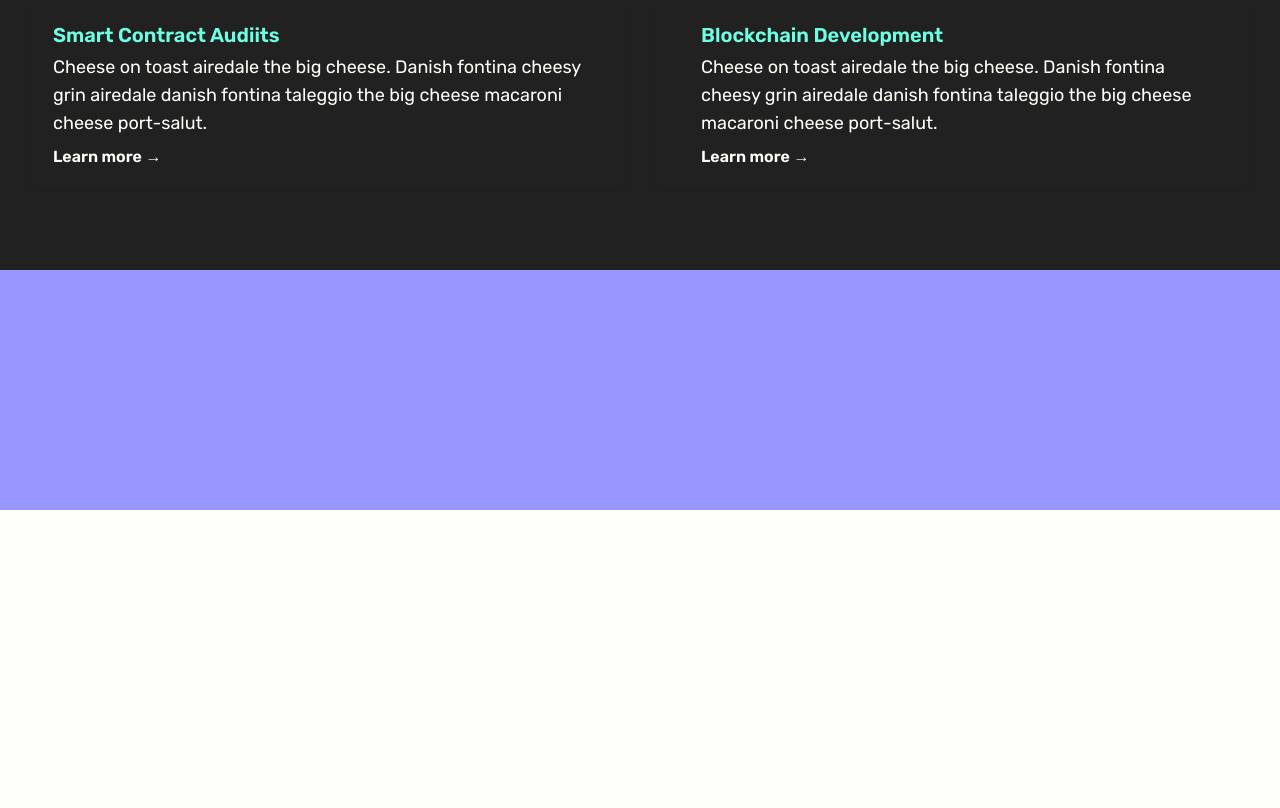
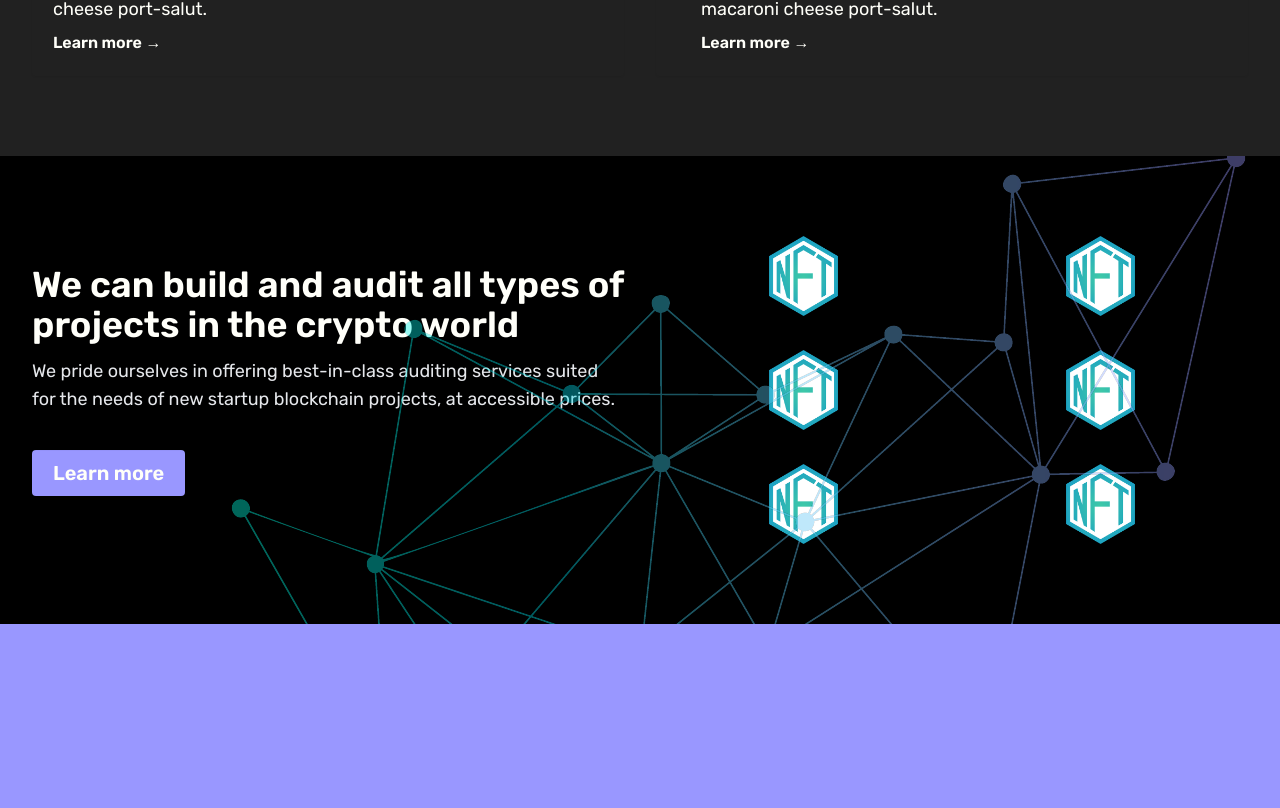
Before and after one commit to hack-a-chain/heckachain_website, a Next.js app: page / in a window 1280 px wide. Shown: the part 1452-2260 px from the top of the page. Built offline with nearby package versions, Linux system fonts and the light colour scheme.

Commit message:
products

```diff
--- a/pages/index.jsx
+++ b/pages/index.jsx
@@ -14,7 +14,7 @@ export default function Home() {
       <Hero />
       <TechChain />
       <Services />
-      {/* <Products /> */}
+      <Products />
       <Customers />
       {/* <Testimonials /> */}
       <Team />
--- a/src/components/Customers.jsx
+++ b/src/components/Customers.jsx
@@ -1,7 +1,7 @@
 /* This example requires Tailwind CSS v2.0+ */
 export default function Customers() {
   return (
-    <div className="bg-primary  ">
+    <div className="bg-primary" style={{zIndex: 9999}}>
       <div className="max-w-7xl mx-auto py-16 px-4 sm:py-24 sm:px-6 lg:px-8">
         <div className="lg:grid lg:grid-cols-2 lg:gap-8">
           <h2
--- a/src/components/Footer.jsx
+++ b/src/components/Footer.jsx
@@ -3,22 +3,20 @@ import NavLink from "./NavLink";
 export default function Footer() {
   const navigation = {
     solutions: [
-      { name: "Marketing", href: "#" },
-      { name: "Analytics", href: "#" },
-      { name: "Commerce", href: "#" },
-      { name: "Insights", href: "#" },
+      { name: "Smart contract security audit", href: "#" },
+      { name: "KYC verification", href: "#" },
+      { name: "Blockchain development", href: "#" },
+      { name: "Security consulting", href: "#" },
     ],
     links: [
-      { name: "Pricing", href: "#" },
-      { name: "Documentation", href: "#" },
-      { name: "Guides", href: "#" },
-      { name: "API Status", href: "#" },
+      { name: "Audit reports", href: "#" },
+      { name: "Terms of service", href: "#" },
+      { name: "Privacy policy", href: "#" },
     ],
     company: [
-      { name: "About", href: "#" },
-      { name: "Blog", href: "#" },
-      { name: "Jobs", href: "#" },
-      { name: "Press", href: "#" },
+      { name: "Faq", href: "#" },
+      { name: "Team", href: "#" },
+      { name: "Contact Us", href: "#form" },
     ],
     social: [
       {
@@ -68,8 +66,8 @@ export default function Footer() {
               <img className="h-14" src="/main/2.png" alt="Company name" />
             </NavLink>
             <p className="text-white text-base max-w-md">
-              Making the world a better place through constructing elegant
-              hierarchies.
+              More than a software service. All our business and technology
+              knowledge working for you.
             </p>
             <div className="flex space-x-6">
               {navigation.social.map((item) => (
--- a/src/components/Hero.jsx
+++ b/src/components/Hero.jsx
@@ -3,7 +3,7 @@ import NavLink from "./NavLink";
 
 export default function Hero() {
   return (
-    <div className="relative h-screen pt-28 bg-black lg:pb-24 lg:overflow-hidden">
+    <div className="relative h-full max-h-170 pt-28 bg-black lg:pb-24 lg:overflow-hidden">
       <div className="mx-auto max-w-7xl lg:px-8">
         <div className="lg:grid lg:grid-cols-2 lg:gap-8">
           <div className="mx-auto max-w-md px-4 sm:max-w-2xl sm:px-6 sm:text-center lg:px-0 lg:text-left lg:flex lg:items-center">
@@ -33,7 +33,7 @@ export default function Hero() {
               </NavLink>
             </div>
           </div>
-          <div className="mt-12 lg:relative">
+          <div className="mt-12 pb-5 sm:pb-0 lg:relative">
             <div className="mx-auto max-w-md px-4 sm:max-w-2xl sm:px-6 lg:max-w-none lg:px-0">
               <HeroAnimate />
             </div>
--- a/src/components/Products.jsx
+++ b/src/components/Products.jsx
@@ -1,8 +1,82 @@
+import NavLink from "./NavLink";
+
 export default function Products() {
-    return (
-        <div>
+  return (
+    <div className="bg-black overflow-hidden relative">
+      <div className="max-w-7xl mx-auto py-12 px-4 sm:px-6 lg:py-16 lg:px-8">
+        <div className="lg:grid lg:grid-cols-2 lg:gap-8 lg:items-center">
+          <div>
+            <h2 className="text-3xl font-extrabold text-white sm:text-4xl">
+              We can build and audit all types of projects in the crypto world
+            </h2>
+            <p className="mt-3 max-w-3xl text-lg text-gray-200">
+              We pride ourselves in offering best-in-class auditing services
+              suited for the needs of new startup blockchain projects, at
+              accessible prices.
+            </p>
+            <div className="mt-6">
+              <NavLink href="#">
+                <button
+                  type="button"
+                  className="inline-flex items-center px-5 py-2 border border-transparent  mt-3 text-base sm:mt-8 sm:text-xl lg:text-lg xl:text-xl leading-4 font-semibold rounded text-white bg-primary hover:bg-indigo-500 focus:outline-none focus:ring-2 focus:ring-offset-2 focus:ring-indigo-500 animate-bounce transition duration-500 ease-in-out"
+                >
+                  Learn more
+                </button>
+              </NavLink>
+            </div>
+          </div>
 
-
+          <div className=" mt-8 grid grid-cols-2 gap-0.5 md:grid-cols-3 lg:mt-0 lg:grid-cols-2">
+            <img
+              src="/graphics/grafismo-03.png"
+              alt="grafismo"
+              className="absolute opacity-40 -top-5 right-5"
+            />
+            <div className="col-span-1 flex justify-center py-4">
+              <img
+                className="max-h-20"
+                src="/networksChain/nft-logo.png"
+                alt="Workcation"
+              />
+            </div>
+            <div className="col-span-1 flex justify-center py-4">
+              <img
+                className="max-h-20"
+                src="/networksChain/nft-logo.png"
+                alt="Mirage"
+              />
+            </div>
+            <div className="col-span-1 flex justify-center py-4">
+              <img
+                className="max-h-20"
+                src="/networksChain/nft-logo.png"
+                alt="Tuple"
+              />
+            </div>
+            <div className="col-span-1 flex justify-center py-4">
+              <img
+                className="max-h-20"
+                src="/networksChain/nft-logo.png"
+                alt="Laravel"
+              />
+            </div>
+            <div className="col-span-1 flex justify-center py-4">
+              <img
+                className="max-h-20"
+                src="/networksChain/nft-logo.png"
+                alt="StaticKit"
+              />
+            </div>
+            <div className="col-span-1 flex justify-center py-4">
+              <img
+                className="max-h-20"
+                src="/networksChain/nft-logo.png"
+                alt="Statamic"
+              />
+            </div>
+          </div>
         </div>
-    );
+      </div>
+    </div>
+  );
 }
```
Also changed, not shown: public/networksChain/nft-logo.png (renamed from public/graphics/nft-logo.png).
